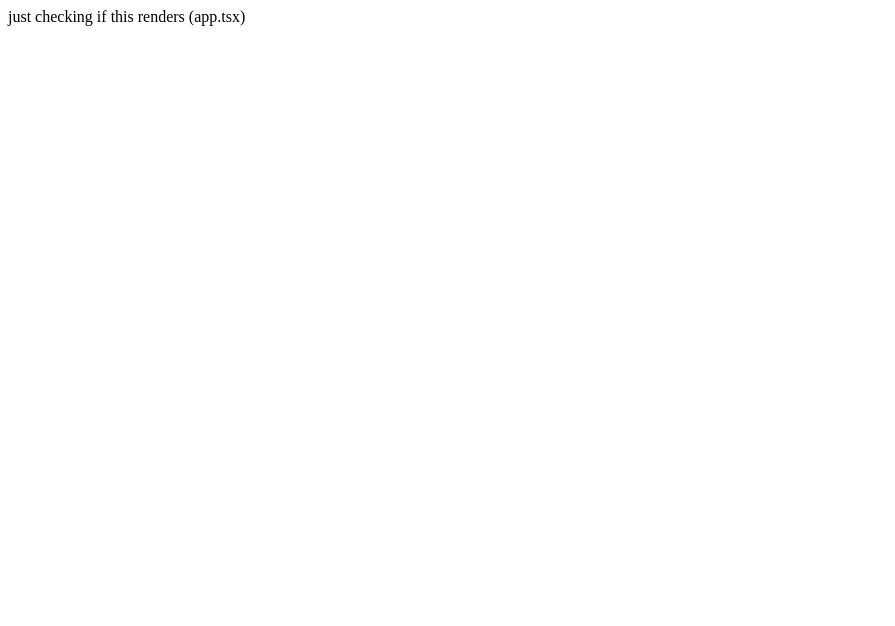
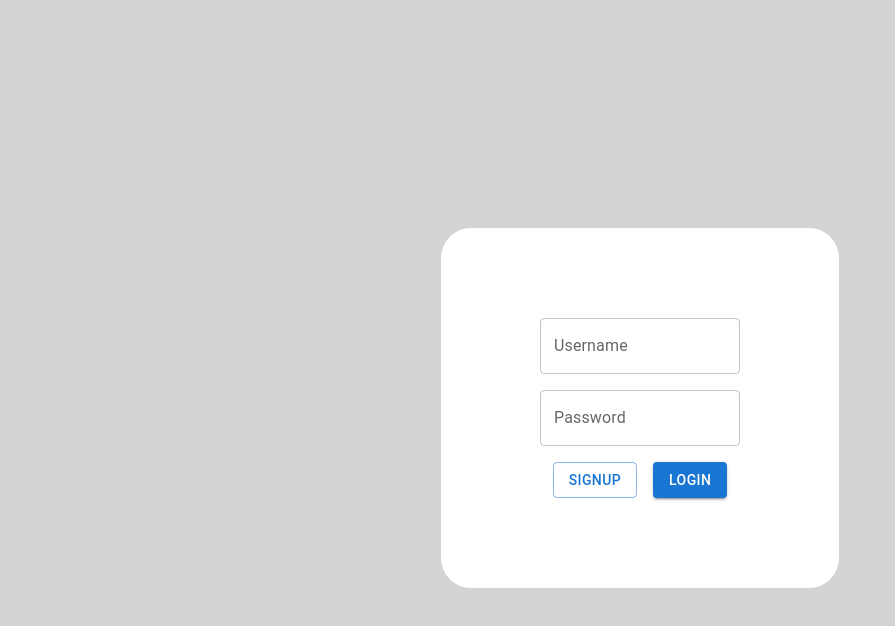
Before and after one commit to Charizard2/AccountAbility, a React (Vite) app: page / in a window 1280 px wide. Shown: the top 626 px of the page, without its empty margins (0-895 px from the left). Built offline with nearby package versions, Linux system fonts and the light colour scheme.

Commit message:
Finished login page and started on signup.
Co-authored-by: Jack Yuan <100592057+jackyuan1@users.noreply.github.com>
Co-authored-by: Jeffery Richardson <104876722+jrichardson-rn@users.noreply.github.com>
Co-authored-by: John Wroge <72668920+johnwroge@users.noreply.github.com>

```diff
--- a/package.json
+++ b/package.json
@@ -9,6 +9,8 @@
     "preview": "vite preview"
   },
   "dependencies": {
+    "@emotion/react": "^11.10.5",
+    "@emotion/styled": "^11.10.5",
     "@mui/material": "^5.11.0",
     "bcrypt": "^5.1.0",
     "cookie-parser": "^1.4.6",
@@ -19,7 +21,8 @@
     "pg": "^8.8.0",
     "react": "^18.2.0",
     "react-dom": "^18.2.0",
-    "react-router": "^6.5.0"
+    "react-router": "^6.5.0",
+    "react-router-dom": "^6.5.0"
   },
   "devDependencies": {
     "@testing-library/react": "^13.4.0",
--- a/src/components/App.tsx
+++ b/src/components/App.tsx
@@ -1,12 +1,13 @@
 import { useState } from 'react'
+import {Routes, Route} from 'react-router-dom';
+import Login from './Login';
 
 function App() {
-  const [count, setCount] = useState(0)
 
   return (
-    <div className="App">
-    just checking if this renders (app.tsx)
-    </div>
+    <Routes>
+      <Route path="/" element={<Login/>}/>
+    </Routes>
   )
 }
 
--- a/src/main.tsx
+++ b/src/main.tsx
@@ -1,9 +1,13 @@
 import React from 'react'
 import ReactDOM from 'react-dom/client'
 import App from './components/App'
+import {BrowserRouter} from 'react-router-dom';
+import './styles.css'
 
 ReactDOM.createRoot(document.getElementById('root') as HTMLElement).render(
   <React.StrictMode>
-    <App />
+    <BrowserRouter>
+      <App />
+    </BrowserRouter>
   </React.StrictMode>,
 )
```
Also changed, not shown: 1 other file (tests, documents, lock files or other folders).
